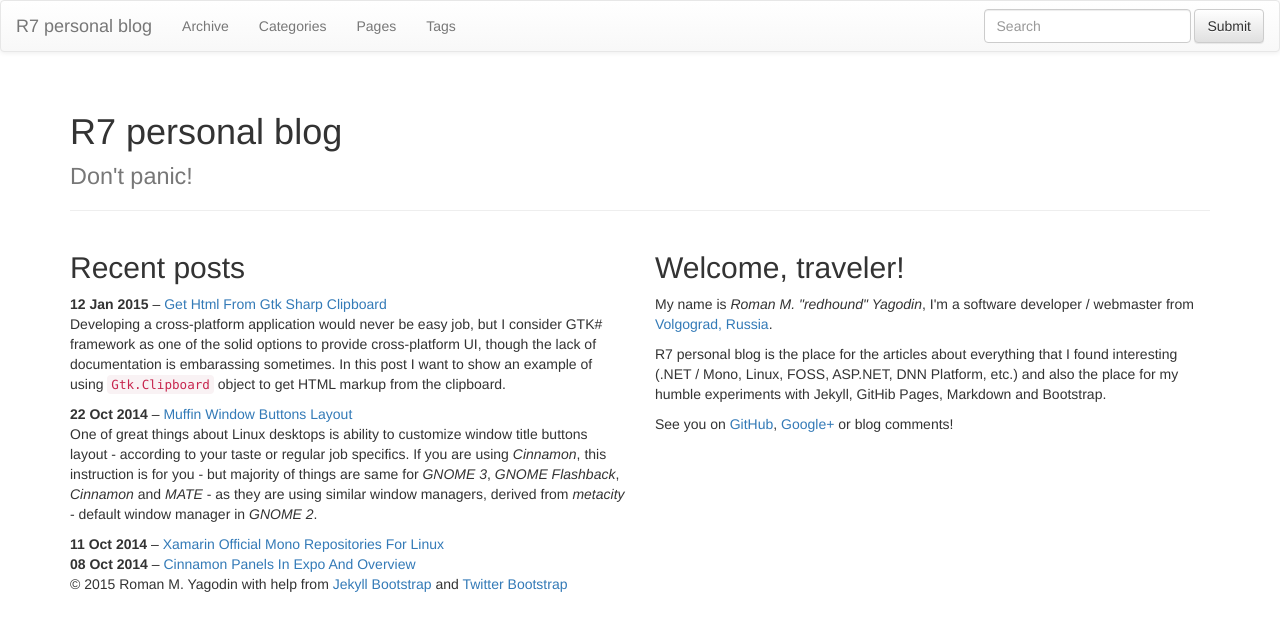
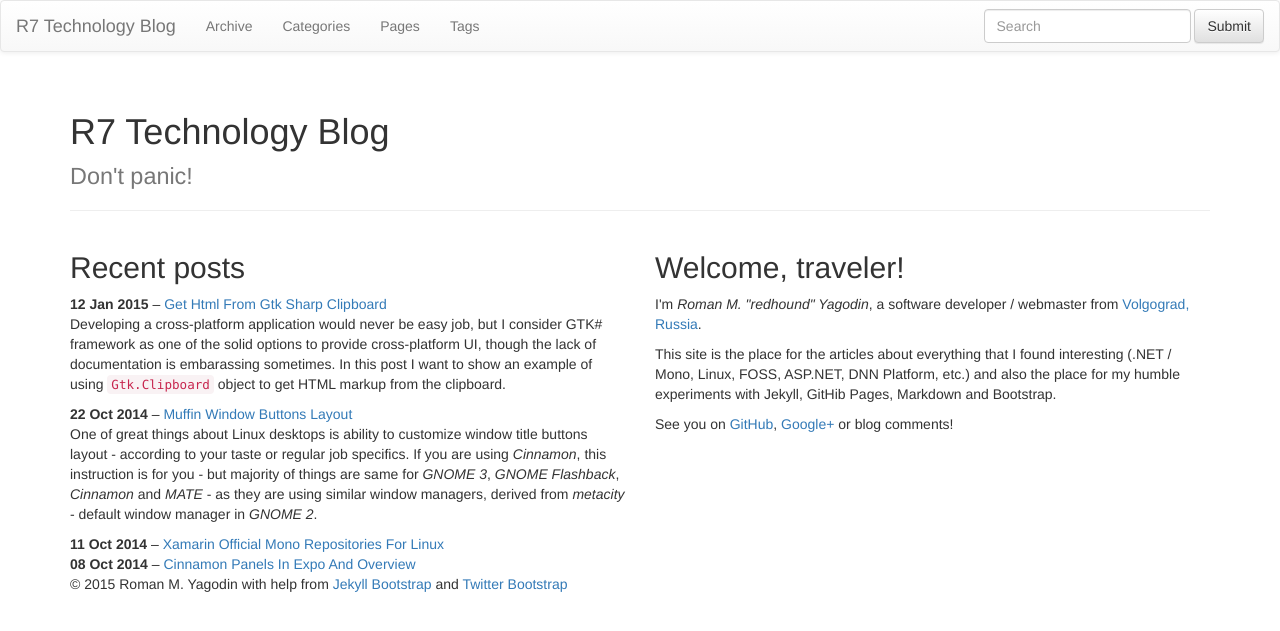
Before and after one commit to roman-yagodin/roman-yagodin.github.io, a Jekyll site: the page built from index.html, in a window 1280 px wide. Shown: the top 631 px of the page. Built offline with Jekyll 4.4.1, drawn with Linux system fonts in a browser that asks for light colours; nearby versions of some CDN libraries; library files that are not in the unit come from our copies; comment, search, counter and statistics services are not loaded.

Commit message:
Update site name and greet message

```diff
--- a/_config.yml
+++ b/_config.yml
@@ -12,7 +12,7 @@ excerpt_separator: <!-- more -->
 # Themes are encouraged to use these universal variables
 # so be sure to set them if your theme uses them.
 #
-title : R7 personal blog
+title : R7 Technology Blog
 tagline : Site Tagline
 author :
   name : Roman M. Yagodin
--- a/index.html
+++ b/index.html
@@ -1,6 +1,6 @@
 ---
 layout: page
-title: R7 personal blog
+title: R7 Technology Blog
 tagline: Don't panic!
 ---
 {% include JB/setup %}
@@ -20,8 +20,8 @@ tagline: Don't panic!
 	</div>
 	<div class="col-md-6">
 		<h2>Welcome, traveler!</h2>
-		<p>My name is <em>Roman M. "redhound" Yagodin</em>, I'm a software developer / webmaster from <a href="https://goo.gl/maps/Svixn" target="_blank">Volgograd, Russia</a>.</p>
-		<p>R7 personal blog is the place for the articles about everything that I found interesting (.NET / Mono, Linux, FOSS, ASP.NET, DNN Platform, etc.) and also the place for my humble experiments with Jekyll, GitHib Pages, Markdown and Bootstrap.</p>
+		<p>I'm <em>Roman M. "redhound" Yagodin</em>, a software developer / webmaster from <a href="https://goo.gl/maps/Svixn" target="_blank">Volgograd, Russia</a>.</p>
+		<p>This site is the place for the articles about everything that I found interesting (.NET / Mono, Linux, FOSS, ASP.NET, DNN Platform, etc.) and also the place for my humble experiments with Jekyll, GitHib Pages, Markdown and Bootstrap.</p>
 		<p>See you on <a href="http://github.com/roman-yagodin">GitHub</a>, <a href="https://plus.google.com/u/0/106562370972095746829/posts">Google+</a> or blog comments!</p>
 	</div>
 </div>
```
